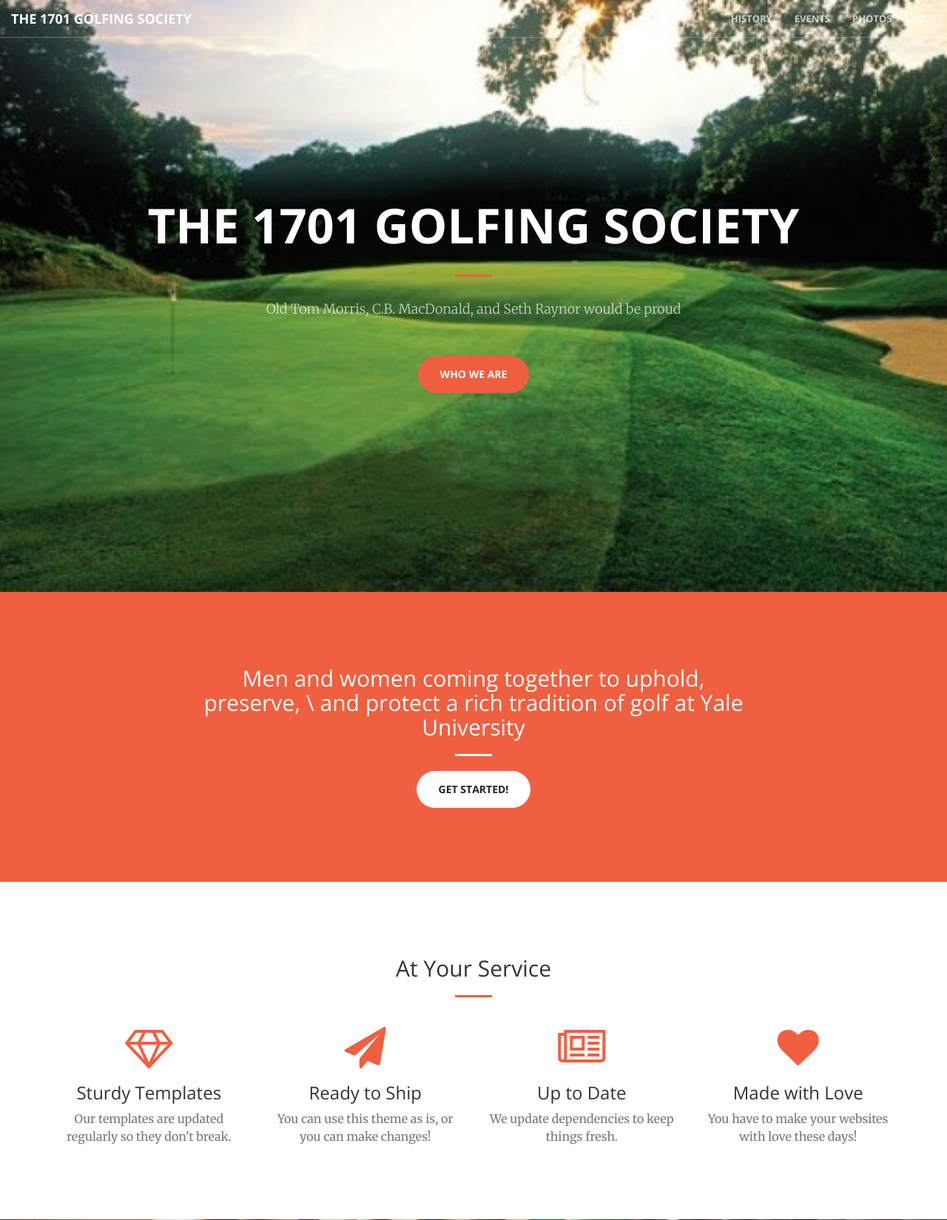
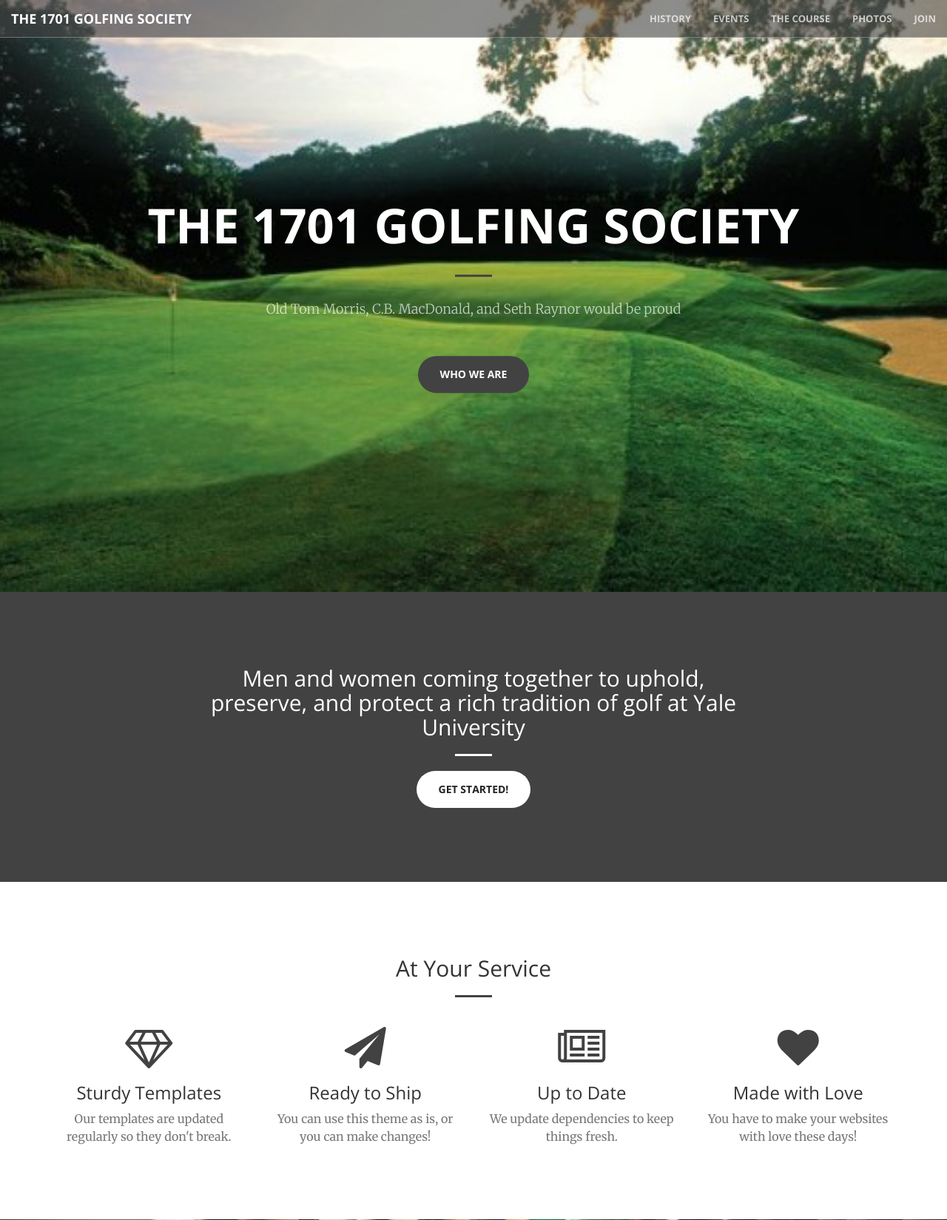
Before and after one commit to thomasrliao/mdcci-site, a Django app: page / in a window 1280 px wide. Shown: the top 1649 px of the page at 74% size. Run offline with Django 3.2, Linux system fonts and the light colour scheme; some libraries are stand-ins or nearby versions.

Commit message:
Edit the code to get rid of annoying orange

```diff
--- a/site_1701/golf/static/css/creative.css
+++ b/site_1701/golf/static/css/creative.css
@@ -16,7 +16,7 @@
 
 hr {
     max-width: 50px;
-    border-color: #f05f40;
+    border-color: #424242;
     border-width: 3px;
 }
 
@@ -25,7 +25,7 @@
 }
 
 a {
-    color: #f05f40;
+    color: #424242;
     -webkit-transition: all .35s;
     -moz-transition: all .35s;
     transition: all .35s;
@@ -52,7 +52,7 @@
 }
 
 .bg-primary {
-    background-color: #f05f40;
+    background-color: #424242;
 }
 
 .bg-dark {
@@ -89,7 +89,7 @@
     text-transform: uppercase;
     font-family: 'Open Sans','Helvetica Neue',Arial,sans-serif;
     font-weight: 700;
-    color: #f05f40;
+    color: #424242;
 }
 
 .navbar-default .navbar-header .navbar-brand:hover,
@@ -107,12 +107,12 @@
 
 .navbar-default .nav > li>a:hover,
 .navbar-default .nav>li>a:focus:hover {
-    color: #f05f40;
+    color: #424242;
 }
 
 .navbar-default .nav > li.active>a,
 .navbar-default .nav>li.active>a:focus {
-    color: #f05f40!important;
+    color: #424242!important;
     background-color: transparent;
 }
 
@@ -124,7 +124,7 @@
 @media(min-width:768px) {
     .navbar-default {
         border-color: rgba(255,255,255,.3);
-        background-color: transparent;
+        background-color: rgba(66,66,66,.6)
     }
 
     .navbar-default .navbar-header .navbar-brand {
@@ -152,8 +152,8 @@
     }
 
     .navbar-default.affix .navbar-header .navbar-brand {
-        font-size: 14px;
-        color: #f05f40;
+        font-size: 18px;
+        color: #424242;
     }
 
     .navbar-default.affix .navbar-header .navbar-brand:hover,
@@ -168,7 +168,7 @@
 
     .navbar-default.affix .nav > li>a:hover,
     .navbar-default.affix .nav>li>a:focus:hover {
-        color: #f05f40;
+        color: #424242;
     }
 }
 
@@ -274,7 +274,7 @@
     text-align: center;
     color: #fff;
     opacity: 0;
-    background: rgba(240,95,64,.9);
+    background: rgba(66,66,66,.9);
     -webkit-transition: all .35s;
     -moz-transition: all .35s;
     transition: all .35s;
@@ -323,7 +323,7 @@
 }
 
 .text-primary {
-    color: #f05f40;
+    color: #424242;
 }
 
 .no-gutter > [class*=col-] {
@@ -385,9 +385,9 @@
 }
 
 .btn-primary {
-    border-color: #f05f40;
+    border-color: #424242;
     color: #fff;
-    background-color: #f05f40;
+    background-color: #424242;
     -webkit-transition: all .35s;
     -moz-transition: all .35s;
     transition: all .35s;
@@ -428,12 +428,12 @@
 .btn-primary.disabled.active,
 .btn-primary[disabled].active,
 fieldset[disabled] .btn-primary.active {
-    border-color: #f05f40;
-    background-color: #f05f40;
+    border-color: #424242;
+    background-color: #424242;
 }
 
 .btn-primary .badge {
-    color: #f05f40;
+    color: #424242;
     background-color: #fff;
 }
 
--- a/site_1701/golf/templates/golf/index.html
+++ b/site_1701/golf/templates/golf/index.html
@@ -60,6 +60,9 @@
                         <a class="page-scroll" href="#events">events</a>
                     </li>
                     <li>
+                        <a class="page-scroll" href="#photos">the course</a>
+                    </li>
+                    <li>
                         <a class="page-scroll" href="#photos">photos</a>
                     </li>
                     <li>
@@ -87,7 +90,7 @@
         <div class="container">
             <div class="row">
                 <div class="col-lg-8 col-lg-offset-2 text-center">
-                    <h2 class="section-heading">Men and women coming together to uphold, preserve, \
+                    <h2 class="section-heading">Men and women coming together to uphold, preserve,
                       and protect a rich tradition of golf at Yale University</h2>
                     <hr class="light">
                     <p class="text-faded"></p>
@@ -256,11 +259,11 @@
                 </div>
                 <div class="col-lg-4 col-lg-offset-2 text-center">
                     <i class="fa fa-phone fa-3x wow bounceIn"></i>
-                    <p>123-456-6789</p>
+                    <p>213-820-7987</p>
                 </div>
                 <div class="col-lg-4 text-center">
                     <i class="fa fa-envelope-o fa-3x wow bounceIn" data-wow-delay=".1s"></i>
-                    <p><a href="mailto:your-email@your-domain.com">feedback@startbootstrap.com</a></p>
+                    <p><a href="mailto:thomas.liao@yale.edu">thomas.liao@yale.edu</a></p>
                 </div>
             </div>
         </div>
```
Also changed, not shown: site_1701/golf/static/js/classie.js (line endings or trailing spaces).
